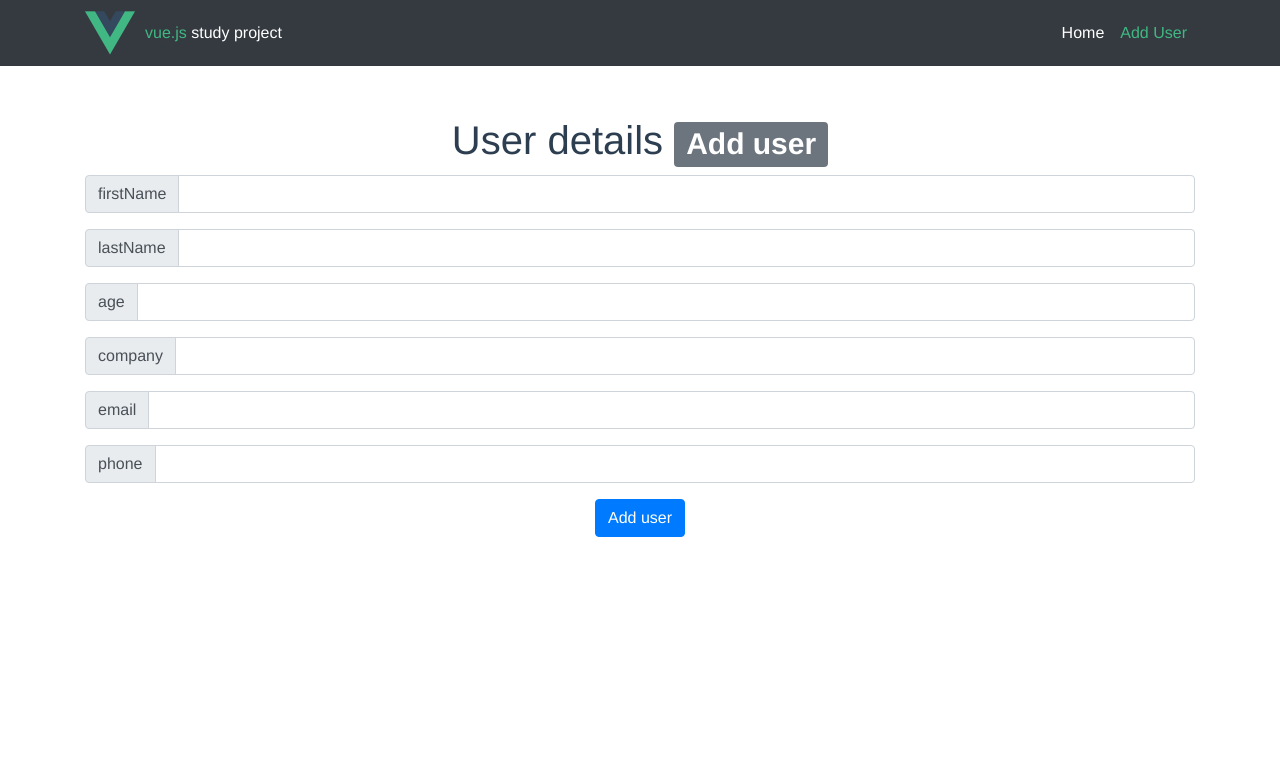
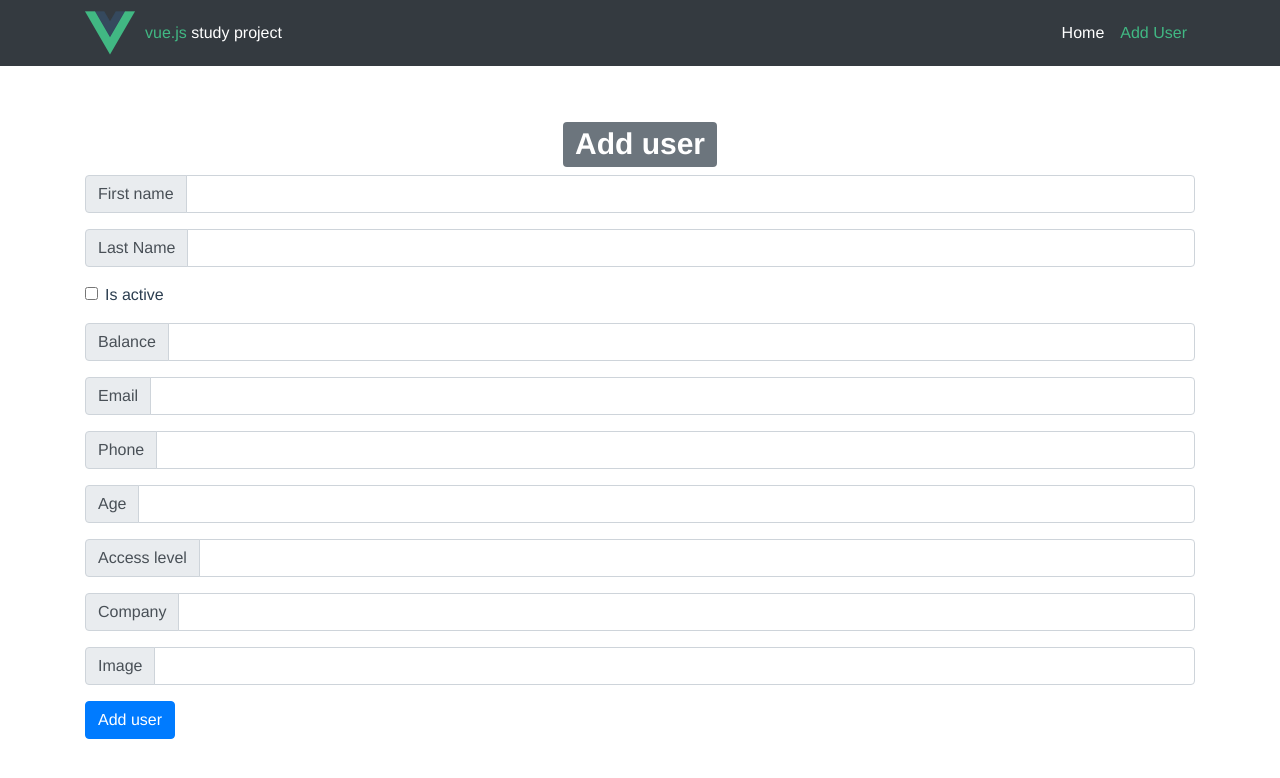
Before and after one commit to Surho/project-vue, a Vue app: page /addUser in a window 1280 px wide. Shown: the top 778 px of the page. Built offline with nearby package versions, Linux system fonts and the light colour scheme.

Commit message:
work in progress

```diff
--- a/db.json
+++ b/db.json
@@ -751,6 +751,36 @@
       "address": "525 Dooley Street, Derwood, Wyoming, 7710",
       "about": "Laborum ullamco Lorem ex id nisi quis excepteur eu ex nostrud ut. Non laboris consectetur non aliqua adipisicing sunt quis tempor id amet do. Ex cillum cillum deserunt fugiat quis deserunt ad. Culpa laboris mollit dolore laborum dolor dolor labore incididunt nisi id occaecat do reprehenderit nostrud. Sit ea occaecat laboris magna occaecat dolore voluptate velit commodo dolor mollit excepteur ipsum. Proident nostrud fugiat exercitation Lorem nostrud. Ea est voluptate excepteur magna anim enim nostrud aliqua nisi ipsum mollit ex.",
       "registered": "01.05.2017"
+    },
+    {
+      "id": 50,
+      "isActive": "",
+      "balance": "12132",
+      "picture": "",
+      "age": "",
+      "firstName": "12123",
+      "lastName": "123132123",
+      "company": "",
+      "email": "",
+      "phone": "123123123231",
+      "about": "",
+      "accessLevel": "",
+      "registered": 1571864924185
+    },
+    {
+      "id": 51,
+      "isActive": "",
+      "balance": "12132",
+      "picture": "",
+      "age": "",
+      "firstName": "12123",
+      "lastName": "123132123",
+      "company": "",
+      "email": "",
+      "phone": "123123123231",
+      "about": "",
+      "accessLevel": "",
+      "registered": 1571864924185
     }
   ]
 }
--- a/src/components/UserAdd.vue
+++ b/src/components/UserAdd.vue
@@ -1,33 +1,109 @@
 <template>
-  <div>
-    <div v-for="fieldName in fieldNames" :key="fieldName">
-      <div class="input-group mb-3">
-        <div class="input-group-prepend">
-          <span class="input-group-text" id="basic-addon1">{{ fieldName }}</span>
-        </div>
-        <input
-          type="text"
-          class="form-control"
-          placeholder=""
-          aria-label="Username"
-          aria-describedby="basic-addon1"
-        />
+  <div class="form-add">
+    <div class="input-group mb-3 input-add">
+      <div class="input-group-prepend">
+        <span class="input-group-text">First name</span>
       </div>
+      <input type="text" class="form-control" placeholder="" v-model="user.firstName" />
     </div>
-    <button type="button" class="btn btn-primary">Add user</button>
+
+    <div class="input-group mb-3 input-add">
+      <div class="input-group-prepend">
+        <span class="input-group-text">Last Name</span>
+      </div>
+      <input type="text" class="form-control" placeholder="" v-model="user.lastName" />
+    </div>
+
+    <div class="form-group form-check">
+      <input type="checkbox" class="form-check-input" id="isActive" v-model="user.isActive" />
+      <label class="form-check-label" for="isActive">Is active</label>
+    </div>
+
+    <div class="input-group mb-3 input-add">
+      <div class="input-group-prepend">
+        <span class="input-group-text">Balance</span>
+      </div>
+      <input type="text" class="form-control" placeholder="" v-model="user.balance" />
+    </div>
+
+    <div class="input-group mb-3 input-add">
+      <div class="input-group-prepend">
+        <span class="input-group-text">Email</span>
+      </div>
+      <input type="text" class="form-control" placeholder="" v-model="user.email" />
+    </div>
+
+    <div class="input-group mb-3 input-add">
+      <div class="input-group-prepend">
+        <span class="input-group-text">Phone</span>
+      </div>
+      <input type="text" class="form-control" placeholder="" v-model="user.phone" />
+    </div>
+
+    <div class="input-group mb-3 input-add">
+      <div class="input-group-prepend">
+        <span class="input-group-text">Age</span>
+      </div>
+      <input type="text" class="form-control" placeholder="" v-model="user.age" />
+    </div>
+
+    <div class="input-group mb-3 input-add">
+      <div class="input-group-prepend">
+        <span class="input-group-text">Access level</span>
+      </div>
+      <input type="text" class="form-control" placeholder="" v-model="user.accessLevel" />
+    </div>
+
+    <div class="input-group mb-3 input-add">
+      <div class="input-group-prepend">
+        <span class="input-group-text">Company</span>
+      </div>
+      <input type="text" class="form-control" placeholder="" v-model="user.company" />
+    </div>
+
+    <div class="input-group mb-3 input-add">
+      <div class="input-group-prepend">
+        <span class="input-group-text">Image</span>
+      </div>
+      <input type="text" class="form-control" placeholder="" />
+    </div>
+
+    <button type="button" class="btn btn-primary" @click="addUser">Add user</button>
   </div>
 </template>
 <script>
-// import NprogressContainer from 'vue-nprogress/src/NprogressContainer'
+import axios from 'axios'
 
 export default {
   data() {
     return {
-      fieldNames: ['firstName', 'lastName', 'age', 'company', 'email', 'phone']
+      fieldNames: ['firstName', 'lastName', 'age', 'company', 'email', 'phone'],
+      user: {
+        id: 0,
+        isActive: '',
+        balance: '',
+        picture: '',
+        age: '',
+        firstName: '',
+        lastName: '',
+        company: '',
+        email: '',
+        phone: '',
+        about: '',
+        accessLevel: '',
+        registered: Date.now()
+      }
     }
   },
-  components: {
-    // NprogressContainer
+  methods: {
+    addUser() {
+      axios.post(`http://localhost:3000/users/`, this.user)
+    }
   }
 }
 </script>
+<style>
+.form-add {
+  text-align: left;
+}
+</style>
--- a/src/views/Add.vue
+++ b/src/views/Add.vue
@@ -1,6 +1,6 @@
 <template>
   <div class="container">
-    <h1>User details <span class="badge badge-secondary">Add user</span></h1>
+    <h1><span class="badge badge-secondary">Add user</span></h1>
     <user-add></user-add>
   </div>
 </template>
```
